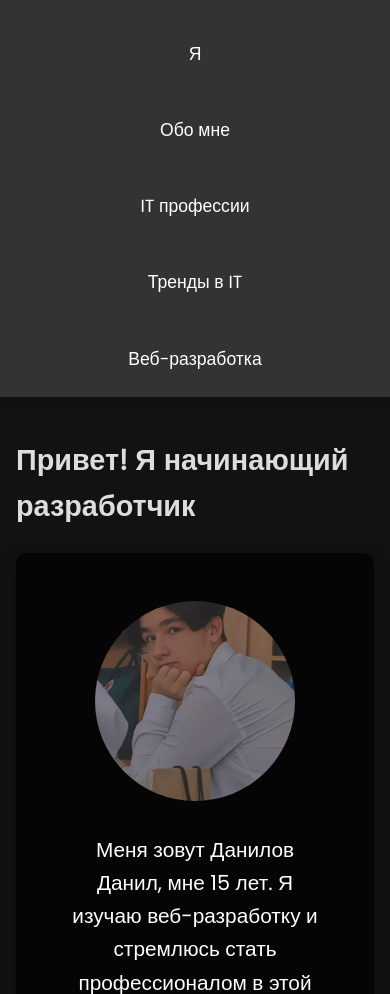
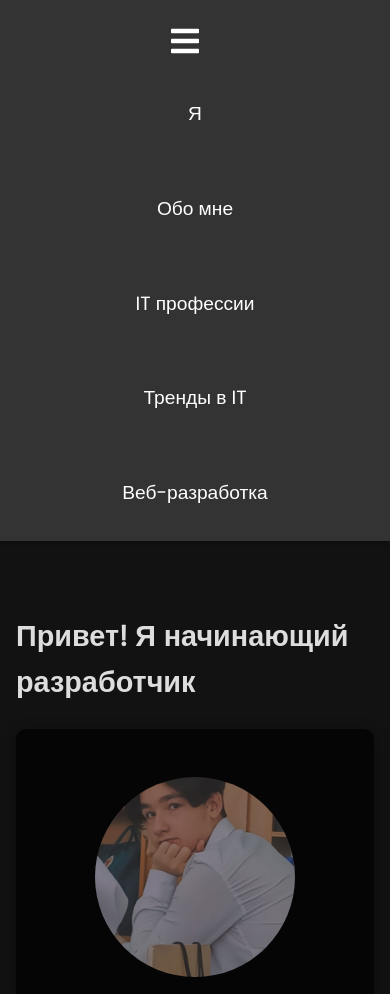
Before and after one commit to denrench/denrench-portfolio, a plain HTML site: page index.html in a window 390 px wide. Shown: the top 994 px of the page. Drawn offline with Linux system fonts and the light colour scheme.

Commit message:
Add files via upload

```diff
--- a/index.html
+++ b/index.html
@@ -47,6 +47,43 @@
         nav a:hover {
             background: #ff6f61;
             transform: scale(1.1);
+        }
+
+        .menu-icon {
+            display: none;
+            cursor: pointer;
+            font-size: 2rem;
+            color: #fff;
+        }
+
+        .menu {
+            display: flex;
+            justify-content: center;
+            gap: 2rem;
+        }
+
+        /* Адаптивное меню для мобильных */
+        @media (max-width: 768px) {
+            nav {
+                display: none;
+                flex-direction: column;
+                align-items: center;
+                width: 100%;
+            }
+
+            .menu-icon {
+                display: block;
+                margin-right: 20px;
+            }
+
+            .menu.active {
+                display: flex;
+            }
+
+            .menu a {
+                padding: 1rem 0;
+                font-size: 1.2rem;
+            }
         }
 
         .container {
@@ -185,22 +222,6 @@
             margin-bottom: 0.5rem;
         }
 
-        /* Мобильная версия */
-        @media (max-width: 768px) {
-            nav {
-                flex-direction: column;
-            }
-
-            .container {
-                padding: 1rem;
-            }
-
-            .social-icons {
-                flex-direction: column;
-                gap: 1rem;
-            }
-        }
-
         footer {
             background: #333;
             color: #fff;
@@ -214,7 +235,10 @@
 <body>
 
     <header>
-        <nav>
+        <div class="menu-icon" onclick="toggleMenu()">
+            <i class="fas fa-bars"></i>
+        </div>
+        <nav class="menu">
             <a href="#me">Я</a>
             <a href="#about">Обо мне</a>
             <a href="#it-professions">IT профессии</a>
@@ -304,19 +328,14 @@
     </div>
 
     <footer>
-        <p>&copy; 2025 Моё портфолио. Все права защищены.</p>
+        <p>&copy; 2025 Мой сайт о веб-разработке</p>
     </footer>
 
     <script>
-        // Анимация при скроллинге
-        window.addEventListener('scroll', function () {
-            const fadeIns = document.querySelectorAll('.fade-in');
-            fadeIns.forEach(function (element) {
-                if (element.getBoundingClientRect().top < window.innerHeight) {
-                    element.classList.add('visible');
-                }
-            });
-        });
+        function toggleMenu() {
+            const menu = document.querySelector('.menu');
+            menu.classList.toggle('active');
+        }
     </script>
 
 </body>
```
